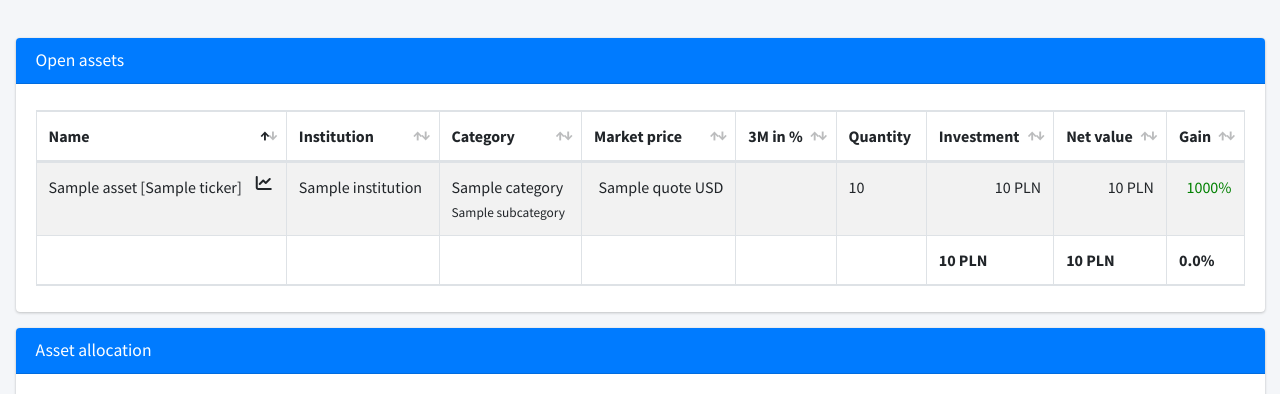
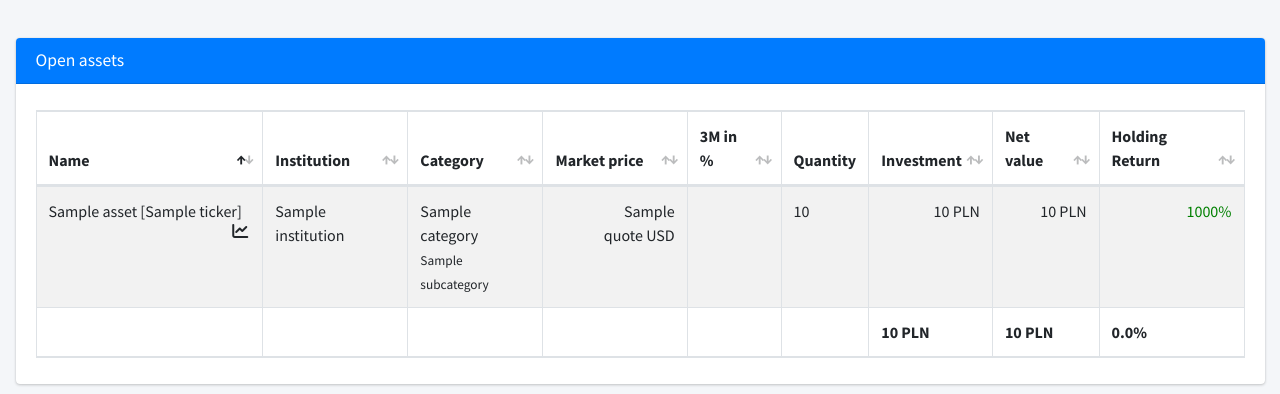
Before and after one commit to kpk-pl/wallet, a Python web app: template web-gui/flaskr/templates/wallet.html in a window 1280 px wide. Shown: the part 57-451 px from the top of the page. Run offline with Jinja, Linux system fonts and the light colour scheme; the template is opened without the code that fills it: most values are stand-ins (such as "Sample title", 1, 10 or a date in 2020); some libraries are stand-ins or nearby versions.

Commit message:
Rename gain to holding return

```diff
--- a/web-gui/flaskr/templates/wallet.html
+++ b/web-gui/flaskr/templates/wallet.html
@@ -119,7 +119,7 @@
 								<th>Quantity</th>
 								<th>Investment</th>
 								<th>Net value</th>
-								<th>Gain</th>
+								<th>Holding Return</th>
 							</tr>
 						</thead>
 						<tbody>
```
